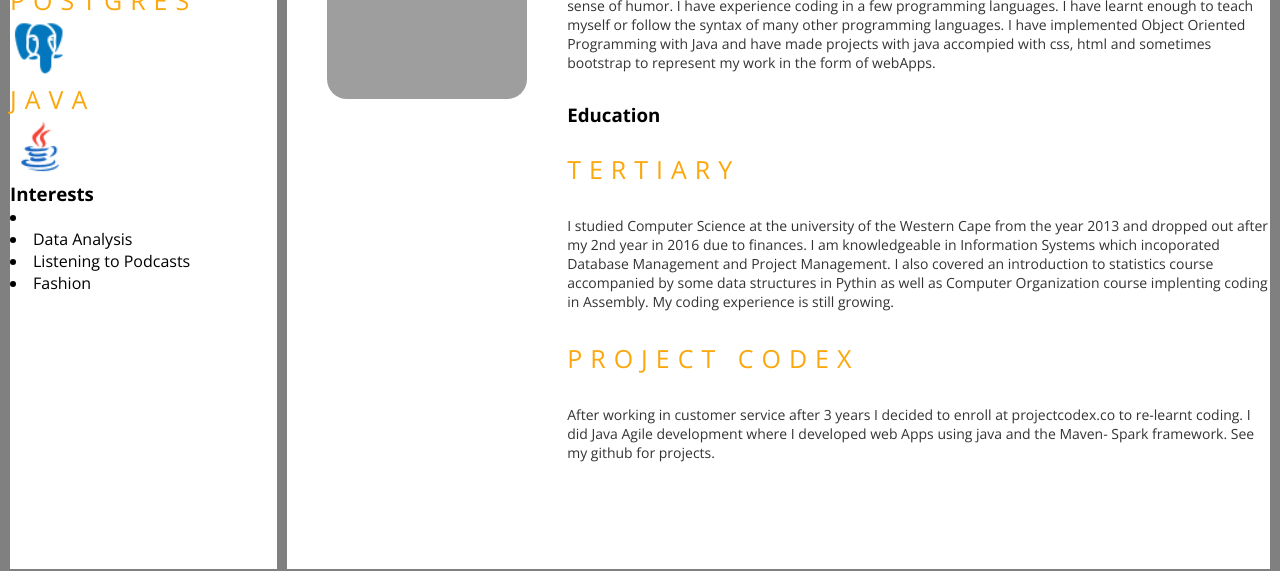
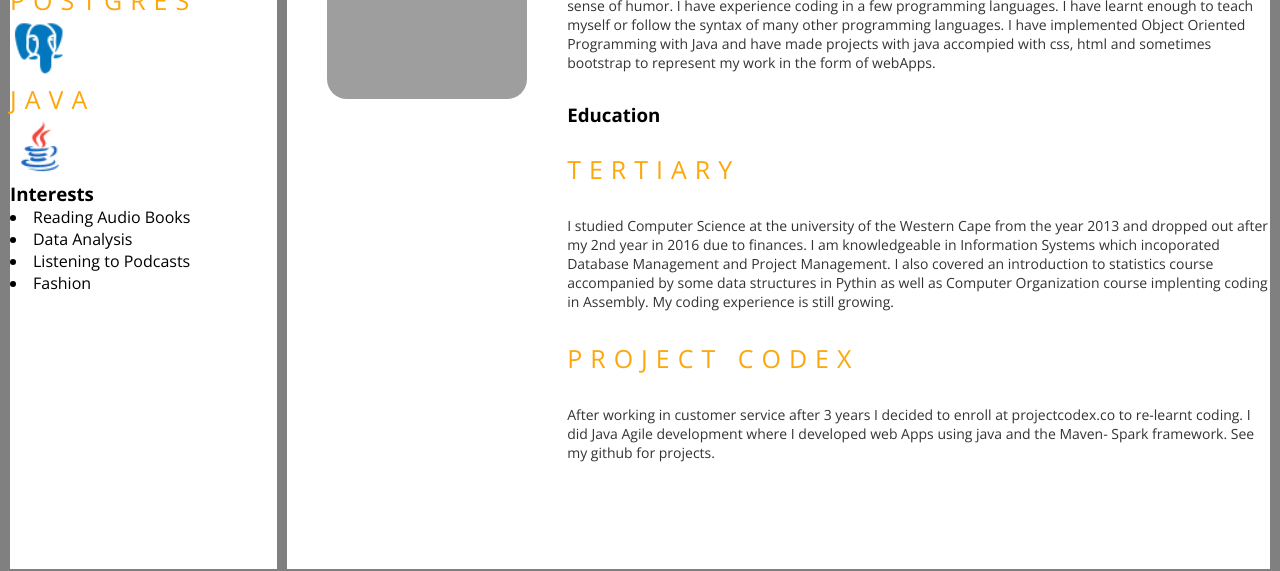
Before and after one commit to sesethud/portfoliosite, a plain HTML site: page index.html in a window 1280 px wide. Shown: the part 251-822 px from the top of the page. Drawn offline with nearby package versions, Linux system fonts and the light colour scheme; grey boxes are pictures that could not be loaded.

Commit message:
Update index.html

```diff
--- a/index.html
+++ b/index.html
@@ -47,7 +47,7 @@
             <div class="interests">
               <h3>Interests</h3>
 
-                <li></li>
+                <li>Reading Audio Books</li>
                 <li>Data Analysis</li>
                 <li>Listening to Podcasts</li>
                 <li>Fashion</li>
```
